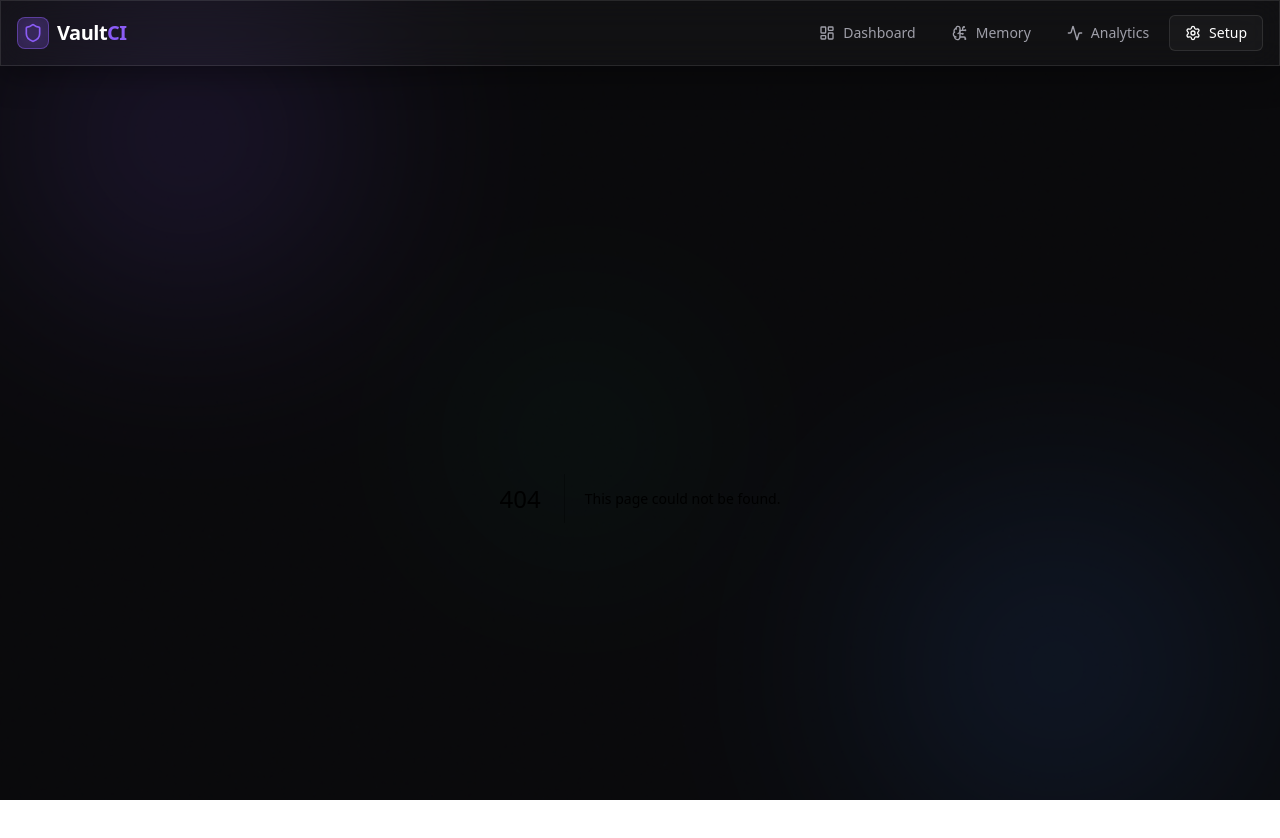
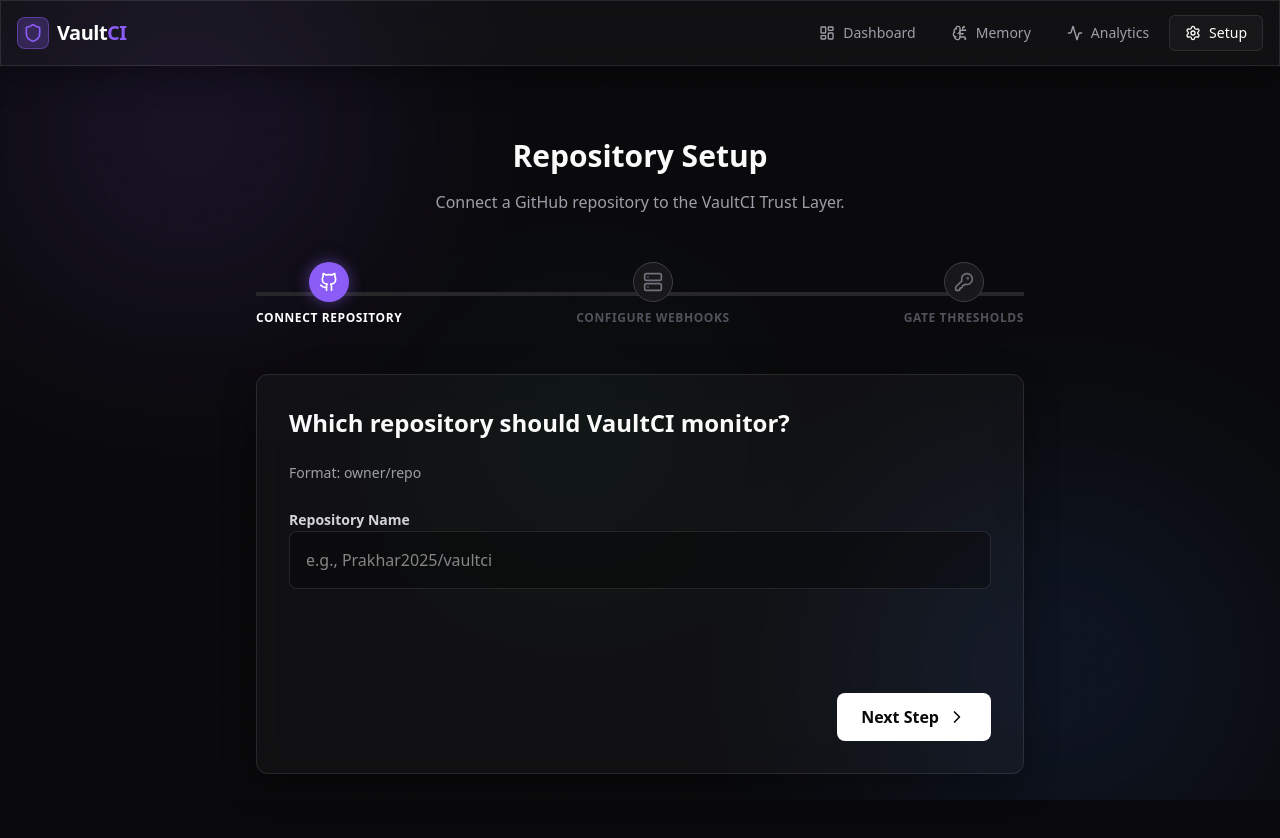
Before and after one commit to Prakhar2025/VaultCI, a Next.js app in the folder frontend/: page /setup in a window 1280 px wide. Before the commit this address had no page. Shown: the top 838 px of the page. Built offline with nearby package versions, Linux system fonts and the light colour scheme.

Commit message:
feat(f7): setup onboarding, repo connect, threshold config

```diff
--- /dev/null
+++ b/frontend/src/app/setup/page.tsx
@@ -0,0 +1,168 @@
+"use client";
+
+import { useState } from "react";
+import { motion, AnimatePresence } from "framer-motion";
+import { CheckCircle2, ChevronRight, Github, KeyRound, Server } from "lucide-react";
+import GlassCard from "@/components/ui/GlassCard";
+
+const STEPS = [
+  { id: 1, title: "Connect Repository", icon: Github },
+  { id: 2, title: "Configure Webhooks", icon: Server },
+  { id: 3, title: "Gate Thresholds", icon: KeyRound },
+];
+
+export default function SetupPage() {
+  const [step, setStep] = useState(1);
+  const [repo, setRepo] = useState("");
+  const [webhookSecret, setWebhookSecret] = useState("");
+
+  const handleNext = () => setStep(s => Math.min(s + 1, 4));
+
+  return (
+    <div className="max-w-3xl mx-auto py-10">
+      <div className="text-center mb-12">
+        <h1 className="text-3xl font-bold mb-4">Repository Setup</h1>
+        <p className="text-zinc-400">Connect a GitHub repository to the VaultCI Trust Layer.</p>
+      </div>
+
+      {/* Progress Bar */}
+      <div className="flex justify-between items-center mb-12 relative">
+        <div className="absolute top-1/2 left-0 w-full h-1 bg-zinc-800 -z-10 -translate-y-1/2" />
+        <div
+          className="absolute top-1/2 left-0 h-1 bg-brand-primary -z-10 -translate-y-1/2 transition-all duration-500"
+          style={{ width: `${((step - 1) / (STEPS.length - 1)) * 100}%` }}
+        />
+
+        {STEPS.map((s) => (
+          <div key={s.id} className="flex flex-col items-center gap-2">
+            <div className={`w-10 h-10 rounded-full flex items-center justify-center transition-colors duration-500 ${
+              step >= s.id ? "bg-brand-primary text-white shadow-[0_0_15px_rgba(139,92,246,0.5)]" : "bg-zinc-900 text-zinc-500 border border-zinc-700"
+            }`}>
+              {step > s.id ? <CheckCircle2 className="w-5 h-5" /> : <s.icon className="w-5 h-5" />}
+            </div>
+            <span className={`text-xs font-bold uppercase tracking-wider ${step >= s.id ? "text-white" : "text-zinc-600"}`}>
+              {s.title}
+            </span>
+          </div>
+        ))}
+      </div>
+
+      {/* Form Content */}
+      <GlassCard className="p-8 relative overflow-hidden min-h-[400px]">
+        <AnimatePresence mode="wait">
+          {step === 1 && (
+            <motion.div
+              key="step1"
+              initial={{ opacity: 0, x: 20 }}
+              animate={{ opacity: 1, x: 0 }}
+              exit={{ opacity: 0, x: -20 }}
+              className="space-y-6"
+            >
+              <h2 className="text-2xl font-bold">Which repository should VaultCI monitor?</h2>
+              <p className="text-zinc-400 text-sm">Format: owner/repo</p>
+
+              <div className="space-y-2">
+                <label className="text-sm font-bold text-zinc-300">Repository Name</label>
+                <input
+                  type="text"
+                  value={repo}
+                  onChange={(e) => setRepo(e.target.value)}
+                  placeholder="e.g., Prakhar2025/vaultci"
+                  className="w-full bg-black/30 border border-brand-surface-border rounded-lg p-4 text-white focus:outline-none focus:border-brand-primary transition-colors"
+                />
+              </div>
+            </motion.div>
+          )}
+
+          {step === 2 && (
+            <motion.div
+              key="step2"
+              initial={{ opacity: 0, x: 20 }}
+              animate={{ opacity: 1, x: 0 }}
+              exit={{ opacity: 0, x: -20 }}
+              className="space-y-6"
+            >
+              <h2 className="text-2xl font-bold">Configure GitHub Webhook</h2>
+              <p className="text-zinc-400 text-sm">Go to your GitHub repository settings &gt; Webhooks and add this URL.</p>
+
+              <div className="p-4 bg-black/40 border border-zinc-800 rounded-lg font-mono text-sm text-brand-primary break-all">
+                https://vaultci.yourdomain.com/webhook/github
+              </div>
+
+              <div className="space-y-2">
+                <label className="text-sm font-bold text-zinc-300">Webhook Secret</label>
+                <input
+                  type="password"
+                  value={webhookSecret}
+                  onChange={(e) => setWebhookSecret(e.target.value)}
+                  placeholder="Enter a secure secret"
+                  className="w-full bg-black/30 border border-brand-surface-border rounded-lg p-4 text-white focus:outline-none focus:border-brand-primary transition-colors"
+                />
+              </div>
+            </motion.div>
+          )}
+
+          {step === 3 && (
+            <motion.div
+              key="step3"
+              initial={{ opacity: 0, x: 20 }}
+              animate={{ opacity: 1, x: 0 }}
+              exit={{ opacity: 0, x: -20 }}
+              className="space-y-8"
+            >
+              <h2 className="text-2xl font-bold">Configure Gate Thresholds</h2>
+              <p className="text-zinc-400 text-sm">Fine-tune when VaultCI should auto-merge, request review, or block.</p>
+
+              <div className="space-y-6">
+                <div>
+                  <div className="flex justify-between mb-2">
+                    <span className="text-sm font-bold text-brand-accent">Auto-Merge (TRUSTED)</span>
+                    <span className="text-sm font-mono">&gt;= 0.85</span>
+                  </div>
+                  <input type="range" min="0" max="100" defaultValue="85" className="w-full accent-brand-accent h-1 bg-zinc-800 rounded-lg appearance-none" />
+                </div>
+
+                <div>
+                  <div className="flex justify-between mb-2">
+                    <span className="text-sm font-bold text-brand-danger">Auto-Block (BLOCK)</span>
+                    <span className="text-sm font-mono">&lt; 0.40</span>
+                  </div>
+                  <input type="range" min="0" max="100" defaultValue="40" className="w-full accent-brand-danger h-1 bg-zinc-800 rounded-lg appearance-none" />
+                </div>
+              </div>
+            </motion.div>
+          )}
+
+          {step === 4 && (
+            <motion.div
+              key="step4"
+              initial={{ opacity: 0, scale: 0.9 }}
+              animate={{ opacity: 1, scale: 1 }}
+              className="flex flex-col items-center justify-center h-full space-y-6 text-center pt-10"
+            >
+              <div className="w-20 h-20 bg-brand-accent/20 text-brand-accent rounded-full flex items-center justify-center border-2 border-brand-accent">
+                <CheckCircle2 className="w-10 h-10" />
+              </div>
+              <div>
+                <h2 className="text-3xl font-bold mb-2">Setup Complete!</h2>
+                <p className="text-zinc-400">VaultCI is now actively monitoring <strong className="text-white">{repo || "your repository"}</strong>.</p>
+              </div>
+            </motion.div>
+          )}
+        </AnimatePresence>
+
+        <div className="absolute bottom-8 right-8">
+          {step < 4 && (
+            <button
+              onClick={handleNext}
+              className="flex items-center gap-2 bg-white text-zinc-950 px-6 py-3 rounded-lg font-bold hover:bg-zinc-200 transition-colors"
+            >
+              {step === 3 ? "Complete Setup" : "Next Step"}
+              <ChevronRight className="w-5 h-5" />
+            </button>
+          )}
+        </div>
+      </GlassCard>
+    </div>
+  );
+}
```
